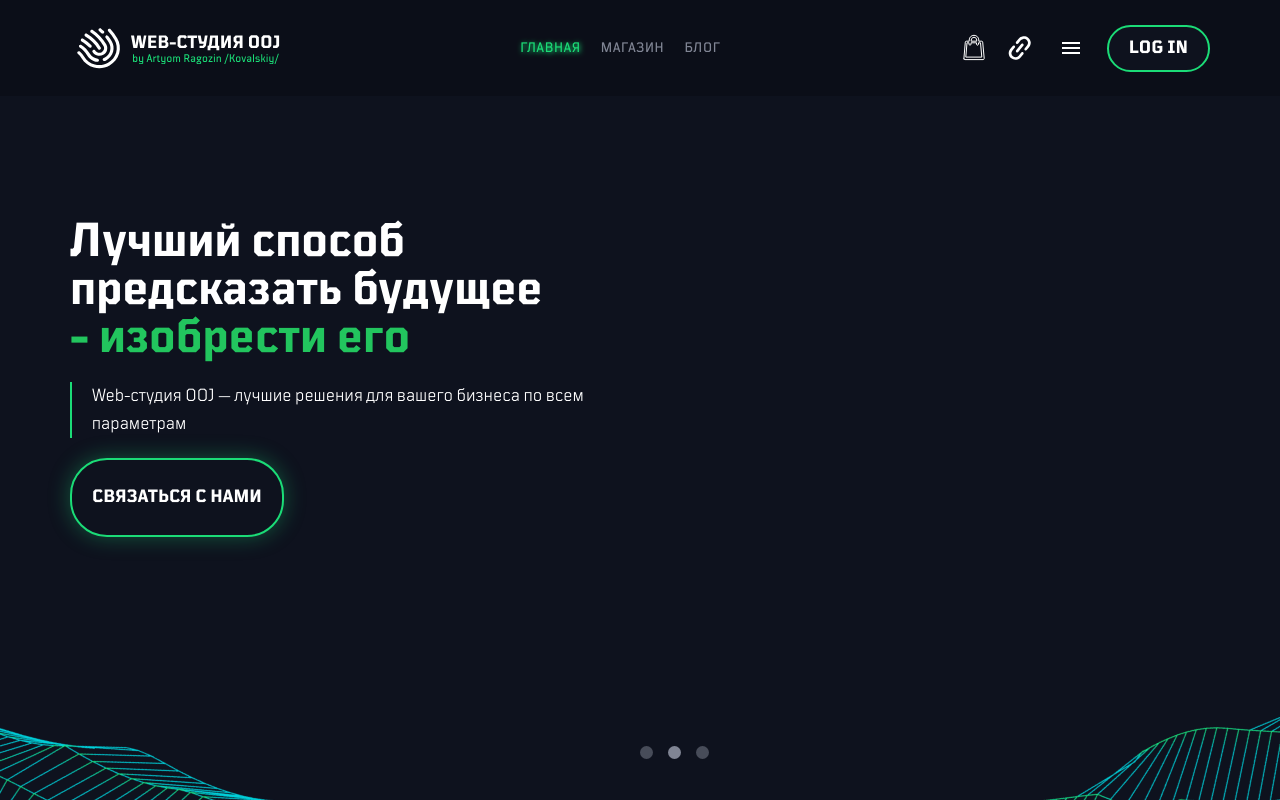
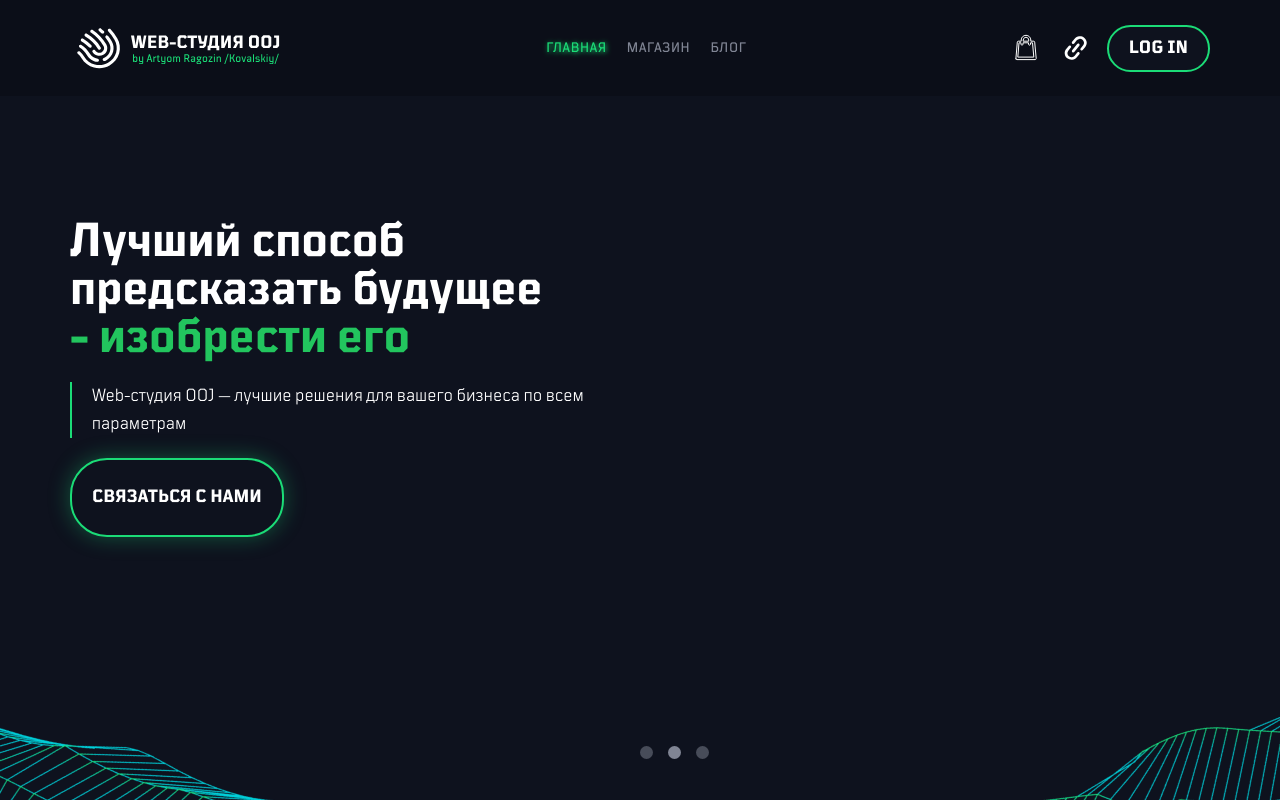
Before and after one commit to BlazerXXI/Web_Studio, a React (Create React App) app: page / in a window 1280 px wide. Shown: the top 800 px of the page. Built offline with nearby package versions, Linux system fonts and the light colour scheme.

Commit message:
dev 00:57 19.09

```diff
--- a/src/components/Header/page.tsx
+++ b/src/components/Header/page.tsx
@@ -1,4 +1,4 @@
-import React, { useEffect, useState } from "react";
+import React, { useEffect } from "react";
 import { motion } from "framer-motion";
 import { useDispatch, useSelector } from "react-redux";
 import { setLogin } from "../../store/userSlice";
@@ -6,6 +6,7 @@ import MenuUI from "../Menu/MenuUI";
 
 const Header = () => {
 	const login = useSelector((state: any) => state.user.login);
+	const menuState = useSelector((state: any) => state.menu.open);
 	const dispatch = useDispatch();
 
 	useEffect(() => {
@@ -43,15 +44,43 @@ const Header = () => {
 					<a href="#">Блог</a>
 				</nav>
 				<div className="flex gap-4 items-center header-icons">
-					<a href="#">
-						<img src="/img/header/bag.svg" width="30" height="30" alt="bag" />
-					</a>
-					<a href="#">
-						<img src="/img/header/link.svg" width="30" height="30" alt="link" />
-					</a>
-					<div>
-						<MenuUI />
-					</div>
+					{!menuState ? (
+						<div className="flex gap-5">
+							<a href="#">
+								<img
+									src="/img/header/bag.svg"
+									width="30"
+									height="30"
+									alt="bag"
+								/>
+							</a>
+							<a href="#">
+								<img
+									src="/img/header/link.svg"
+									width="30"
+									height="30"
+									alt="link"
+								/>
+							</a>
+						</div>
+					) : !login ? (
+						<button
+							onClick={loginHandle}
+							className="btn-primary md:hidden py-2 px-4 max-[340px]:text-xs"
+						>
+							<p className="m-auto leading-4">Log in</p>
+						</button>
+					) : (
+						<a href="#" className=" md:hidden" onClick={loginHandle}>
+							<img
+								src="/img/header/avatar.svg"
+								width="30"
+								height="30"
+								alt="avatar"
+							/>
+						</a>
+					)}
+					<MenuUI />
 					{!login ? (
 						<button
 							onClick={loginHandle}
--- a/src/components/Menu/MenuUI.tsx
+++ b/src/components/Menu/MenuUI.tsx
@@ -3,13 +3,17 @@ import MenuIcon from "@mui/icons-material/Menu";
 import CloseIcon from "@mui/icons-material/Close";
 import React, { useState } from "react";
 import style from "./Menu.module.scss";
+import { useDispatch, useSelector } from "react-redux";
+import { setMenuState } from "../../store/menuSlice";
 
 const MenuUI = () => {
-	const [isOpen, setIsOpen] = useState(false);
+	const menuState = useSelector((state: any) => state.menu.open);
+	const dispatch = useDispatch();
+
 	const [page, setPage] = useState("Home");
 
 	const handleClickMenu = () => {
-		setIsOpen(!isOpen);
+		dispatch(setMenuState(!menuState));
 	};
 
 	if (window.location.href === window.location.origin + "") {
@@ -21,7 +25,7 @@ const MenuUI = () => {
 	}
 
 	return (
-		<div>
+		<div className="md:hidden">
 			<IconButton
 				aria-label="menu"
 				aria-controls="menu"
@@ -30,12 +34,17 @@ const MenuUI = () => {
 				color="inherit"
 				className="z-10"
 			>
-				{isOpen ? <CloseIcon /> : <MenuIcon />}
+				{menuState ? <CloseIcon /> : <MenuIcon />}
 			</IconButton>
 			<Menu
 				id="menu"
-				anchorEl={isOpen ? document.body : null}
-				open={isOpen}
+				anchorEl={menuState ? document.body : null}
+				open={menuState}
+				marginThreshold={0}
+				anchorOrigin={{
+					vertical: "top",
+					horizontal: "right",
+				}}
 				onClose={handleClickMenu}
 			>
 				<MenuItem onClick={handleClickMenu}>
--- a/src/index.scss
+++ b/src/index.scss
@@ -207,6 +207,7 @@ video {
 	line-height: 150%;
 	border: 2px solid (#1bdc77);
 	transition: all 0.3s ease 0s;
+
 	&:hover {
 		transition: all 0.3s ease 0s;
 		transform: scale(1.1);
@@ -570,18 +571,19 @@ main {
 .MuiPaper-root {
 	display: flex;
 	justify-content: center;
+	align-items: center;
 	background-color: #0b0e18 !important;
 	color: #808594 !important;
-	padding-top: 120px;
 	position: absolute;
 	top: 0 !important;
 	left: 0 !important;
-	min-width: 100vw !important;
-	min-height: 100vh !important;
-	max-width: 100vw;
-	height: 100vh;
+	max-width: 100vw !important;
+	max-height: fit-content !important;
+	width: 100%;
+	height: 100%;
+	overflow: auto;
 	z-index: 5;
-
+	position: initial !important;
 	* {
 		font-family: "TTMussels", sans-serif;
 		font-size: 24px;
@@ -597,10 +599,15 @@ main {
 	}
 }
 .MuiList-root {
+	display: flex;
+	flex-direction: column;
+	gap: 30px;
 	> * {
 		display: flex !important;
 		justify-content: center !important;
 		align-items: center !important;
+		padding: 0 !important;
+		margin: 0 !important;
 	}
 }
 .MuiMenu-root {
--- /dev/null
+++ b/src/store/menuSlice.ts
@@ -0,0 +1,27 @@
+// src/store/menuSlice.ts
+import { createSlice, PayloadAction } from "@reduxjs/toolkit";
+
+interface menuState {
+	open: boolean;
+}
+
+const initialState: menuState = {
+	open: false,
+};
+
+const menuSlice = createSlice({
+	name: "menu",
+	initialState,
+	reducers: {
+		setMenuState: (state, action: PayloadAction<boolean>) => {
+			state.open = action.payload;
+		},
+	},
+});
+
+export type TMenuState = {
+	menu: menuState;
+};
+
+export const { setMenuState } = menuSlice.actions;
+export default menuSlice.reducer;
--- a/src/store/store.ts
+++ b/src/store/store.ts
@@ -1,10 +1,12 @@
 // src/store/store.ts
 import { configureStore } from "@reduxjs/toolkit";
 import userSlice from "./userSlice";
+import menuSlice from "./menuSlice";
 
 const store = configureStore({
 	reducer: {
 		user: userSlice,
+		menu: menuSlice,
 	},
 });
 
```
